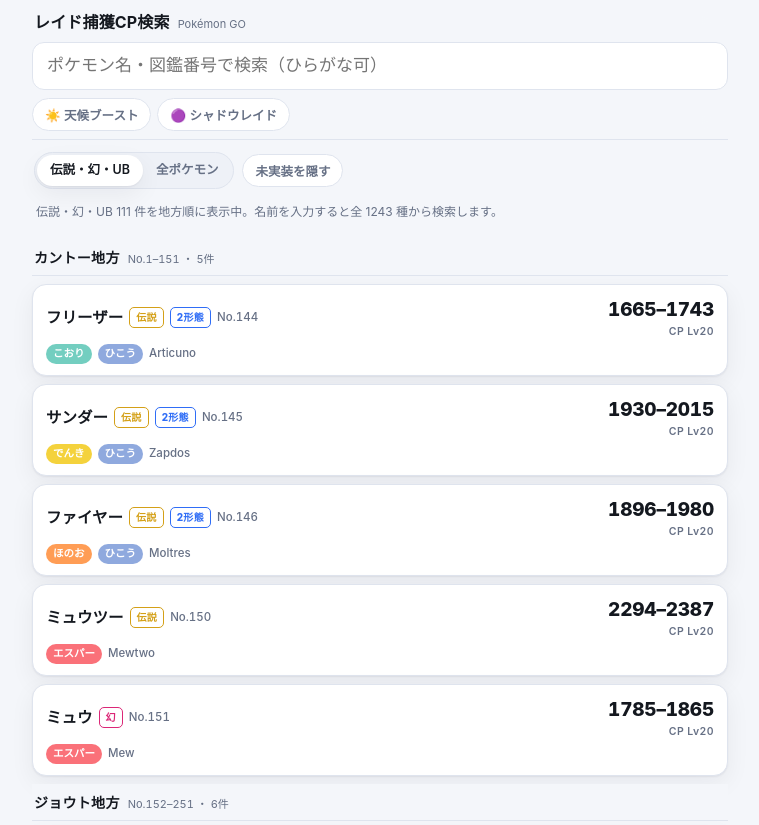
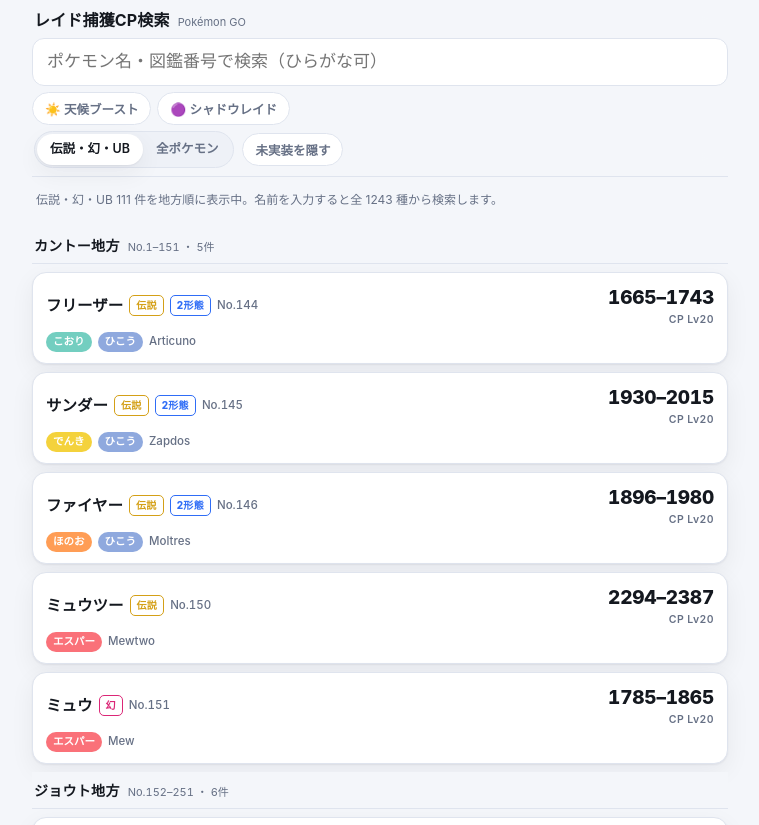
Before and after one commit to Kapi-Tyamuo/pogo-raid-cp, a website: page artifact.html in a window 1280 px wide. Shown: the top 825 px of the page, without its empty margins (260-1019 px from the left). Drawn offline with Linux system fonts and the light colour scheme.

Commit message:
表示範囲の切替もヘッダーに入れて固定する
「伝説・幻・UB / 全ポケモン」と「未実装を隠す」がスクロールで流れて見えなくなっていた。
.browse を <header> の中に移し、1つの固定ブロックにまとめる。

行が増えるぶん、ヘッダーの上下余白とタイトル下・チップ上のマージンを2pxずつ詰めた。
375px 幅で176px（一覧に636px残る）。

地方の見出しは実測値 --headerH の下に張り付くので、この変更に自動で追随する。
320px 幅でチップが2行に折り返すと217pxになるが、そのときも見出しの位置は合う。

Co-Authored-By: Claude Opus 5 <noreply@anthropic.com>

```diff
--- a/artifact.html
+++ b/artifact.html
@@ -75,9 +75,9 @@
     background: color-mix(in srgb, var(--bg) 88%, transparent);
     backdrop-filter: saturate(1.6) blur(12px);
     border-bottom: 1px solid var(--line);
-    padding: calc(10px + var(--sat)) 0 8px;
+    padding: calc(8px + var(--sat)) 0 8px;
   }
-  .title { display: flex; align-items: baseline; gap: 8px; padding: 0 2px 8px; }
+  .title { display: flex; align-items: baseline; gap: 8px; padding: 0 2px 6px; }
   .title h1 { font-size: 16px; margin: 0; letter-spacing: .01em; }
   .title span { font-size: 11px; color: var(--muted); }
   .searchbox { position: relative; }
@@ -97,7 +97,7 @@
   }
   .clearbtn.on { display: block; }
 
-  .modes { display: flex; gap: 6px; margin-top: 8px; flex-wrap: wrap; }
+  .modes { display: flex; gap: 6px; margin-top: 6px; flex-wrap: wrap; }
   .chip {
     border: 1px solid var(--line); background: var(--panel);
     color: var(--muted); border-radius: 999px;
@@ -127,10 +127,10 @@
   .ptr-settle { transition: transform .22s ease; }
   @media (prefers-reduced-motion: reduce) { .ptr-settle { transition: none; } }
 
-  /* ---- 表示範囲の切替（ヘッダーには置かず、スクロールで流れる位置に） ---- */
+  /* ---- 表示範囲の切替。ヘッダーに入れて一緒に固定する ---- */
   .browse {
     display: flex; align-items: center; gap: 8px; flex-wrap: wrap;
-    padding: 12px 2px 0;
+    margin-top: 6px; padding: 0 2px;
   }
   .seg {
     display: flex; background: var(--panel-2); border: 1px solid var(--line);
@@ -343,8 +343,6 @@
       <button class="chip" id="mWeather" aria-pressed="false">☀️ 天候ブースト</button>
       <button class="chip shadow" id="mShadow" aria-pressed="false">🟣 シャドウレイド</button>
     </div>
-  </header>
-
     <div class="browse" id="browse">
       <div class="seg" role="group" aria-label="表示するポケモンの範囲">
         <button type="button" class="seg-btn" id="scopeRaid" aria-pressed="true">伝説・幻・UB</button>
@@ -352,6 +350,7 @@
       </div>
       <button type="button" class="chip" id="hideUn" aria-pressed="false">未実装を隠す</button>
     </div>
+  </header>
 
   <div class="hint" id="hint"></div>
   <div class="list" id="list"></div>
--- a/docs/sw.js
+++ b/docs/sw.js
@@ -1,5 +1,5 @@
 // build.py が生成。手で編集しても次のビルドで上書きされる。
-var CACHE = "raidcp-d18599480f93";
+var CACHE = "raidcp-8b4620e2da90";
 var ASSETS = ["./", "./index.html", "./manifest.webmanifest",
               "./icon-180.png", "./icon-192.png", "./icon-512.png",
               "./icon-maskable-512.png"];
```
Also changed, not shown: docs/index.html (+6 -7 lines), index.html (+6 -7 lines), src/body.html (+6 -7 lines), README.md. Lines whose indentation alone changed are shown as unchanged.
